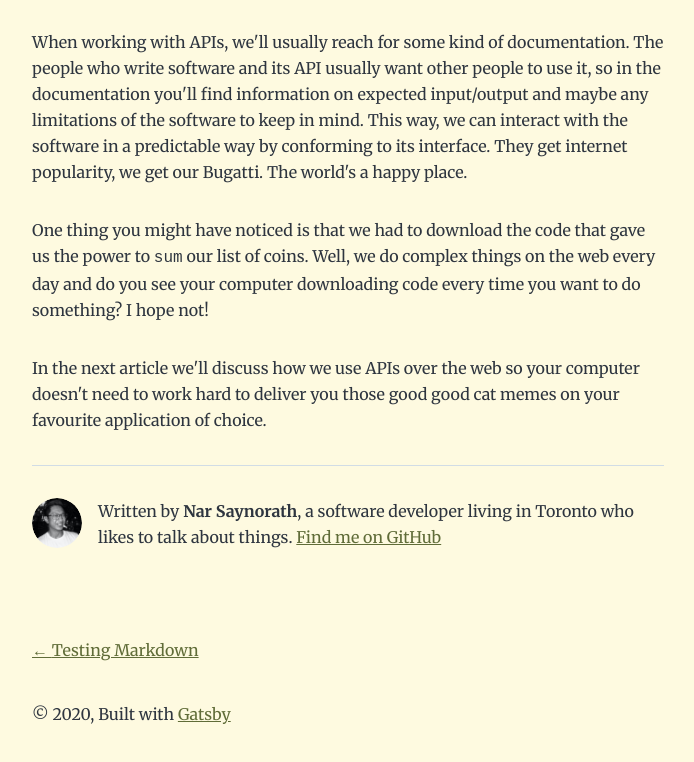
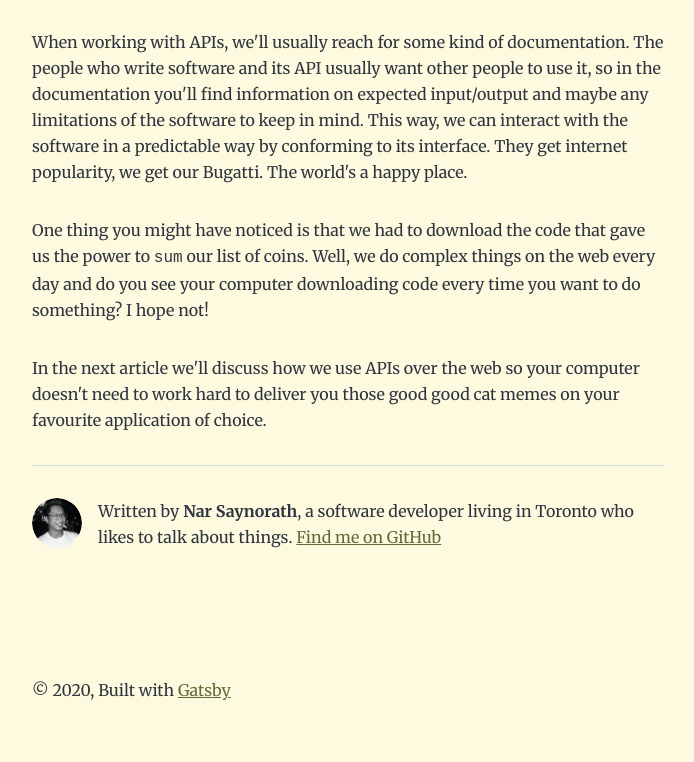
Before and after one commit to narsaynorath/personal_website, a Gatsby site: page /eli5-apis-part-1/ in a window 1280 px wide. Shown: the part 3055-3817 px from the top of the page, without its empty margins (292-986 px from the left). Built offline with nearby package versions, Linux system fonts and the light colour scheme; Gatsby itself is replaced by a stand-in of ours; some packages are replaced by stand-ins of ours.

Commit message:
Filter out unpublished articles from prev and next

```diff
--- a/src/templates/blog-post.js
+++ b/src/templates/blog-post.js
@@ -87,7 +87,10 @@ export const pageQuery = graphql`
         description
       }
     }
-    previous: markdownRemark(id: { eq: $previousPostId }) {
+    previous: markdownRemark(
+      frontmatter: { published: { eq: true } }
+      id: { eq: $previousPostId }
+    ) {
       fields {
         slug
       }
@@ -95,7 +98,10 @@ export const pageQuery = graphql`
         title
       }
     }
-    next: markdownRemark(id: { eq: $nextPostId }) {
+    next: markdownRemark(
+      frontmatter: { published: { eq: true } }
+      id: { eq: $nextPostId }
+    ) {
       fields {
         slug
       }
```
